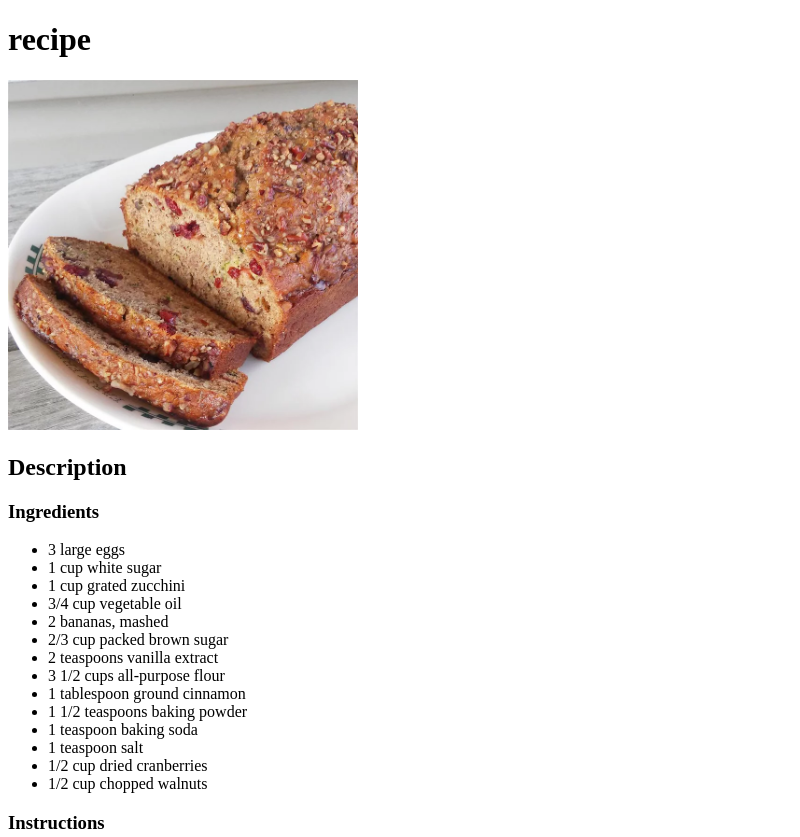
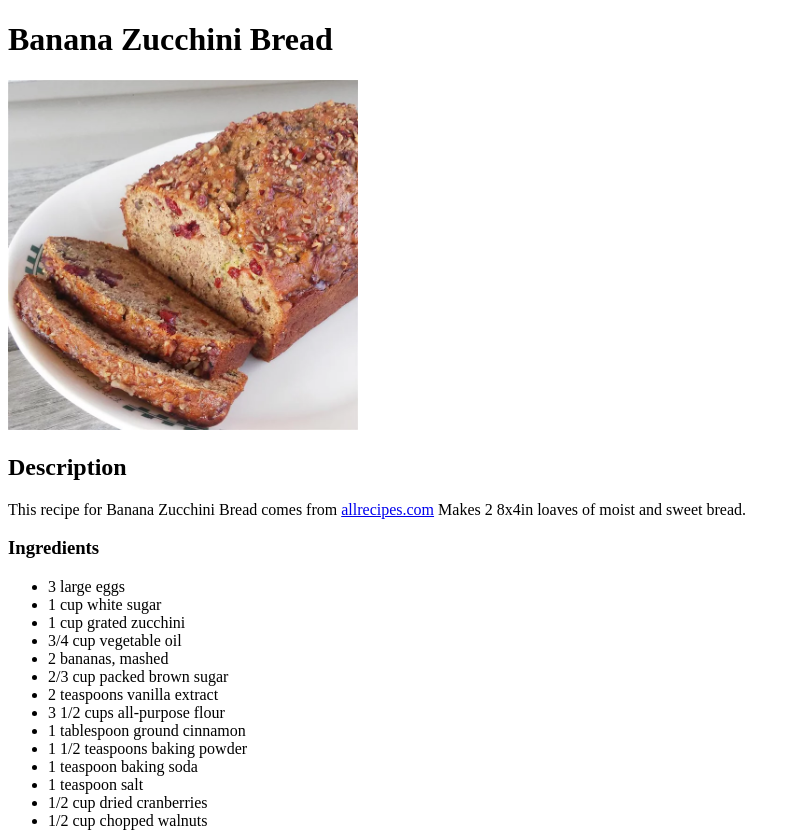
Before and after one commit to WitherMite/odin-recipes, a plain HTML site: page recipes/banana-zucchini-bread.html in a window 1280 px wide. Shown: the top 837 px of the page, without its empty margins (0-800 px from the left). Drawn offline with Linux system fonts and the light colour scheme.

Commit message:
Add descriptions for recipes

```diff
--- a/recipes/banana-zucchini-bread.html
+++ b/recipes/banana-zucchini-bread.html
@@ -2,13 +2,13 @@
 <html lang="en">
     <head>
         <meta charset="utf-8">
-        <title>recipe name</title>
+        <title>Banana Zucchini Bread</title>
     </head>
     <body>
-        <h1>recipe</h1>
+        <h1>Banana Zucchini Bread</h1>
         <img src="../img/Banana-Zuccini_Bread.jpg" alt="A loaf of banana zucchini bread with two slices cut off." width="350" height="350">
         <h2>Description</h2>
-        <p></p>
+        <p>This recipe for Banana Zucchini Bread comes from <a href="https://www.allrecipes.com/recipe/141933/banana-zucchini-bread/">allrecipes.com</a> Makes 2 8x4in loaves of moist and sweet bread.</p>
         <h3>Ingredients</h3>
         <ul>
             <li>3 large eggs</li>
```
Also changed, not shown: recipes/zuppa-toscana.html (+3 -3 lines).
